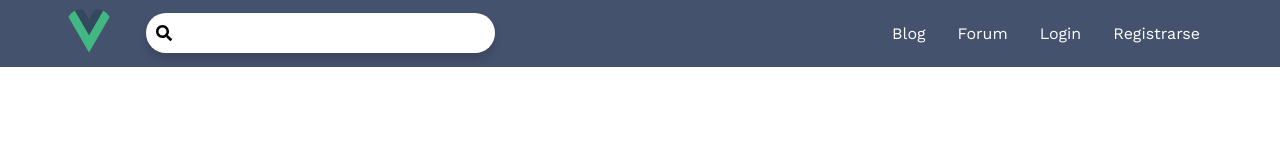
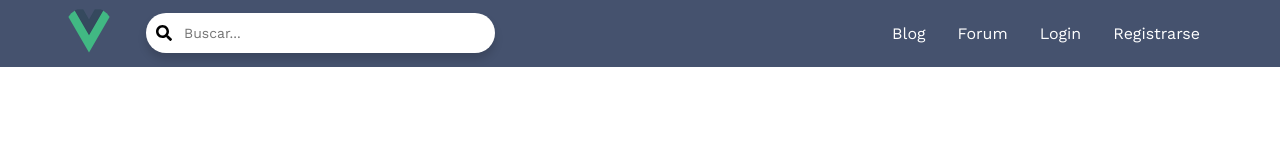
Before and after one commit to falcone-gk/edukar-vue, a Vue app: page / in a window 1280 px wide. Shown: the top 160 px of the page. Built offline with nearby package versions, Linux system fonts and the light colour scheme.

Commit message:
Adding placeholder to input

```diff
--- a/src/components/Header.vue
+++ b/src/components/Header.vue
@@ -7,7 +7,7 @@
       <div class="search-bar">
         <form class="search-form">
           <font-awesome-icon icon="search" />
-          <input type="search" class="search-input">
+          <input type="search" class="search-input" placeholder="Buscar...">
         </form>
       </div>
       <div class="links-list">
```
